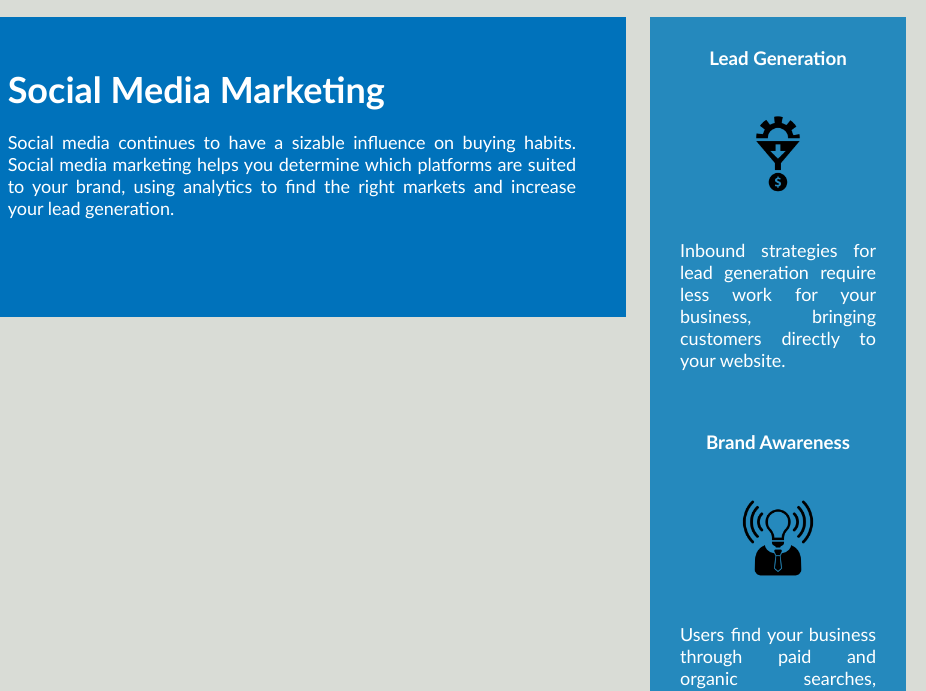
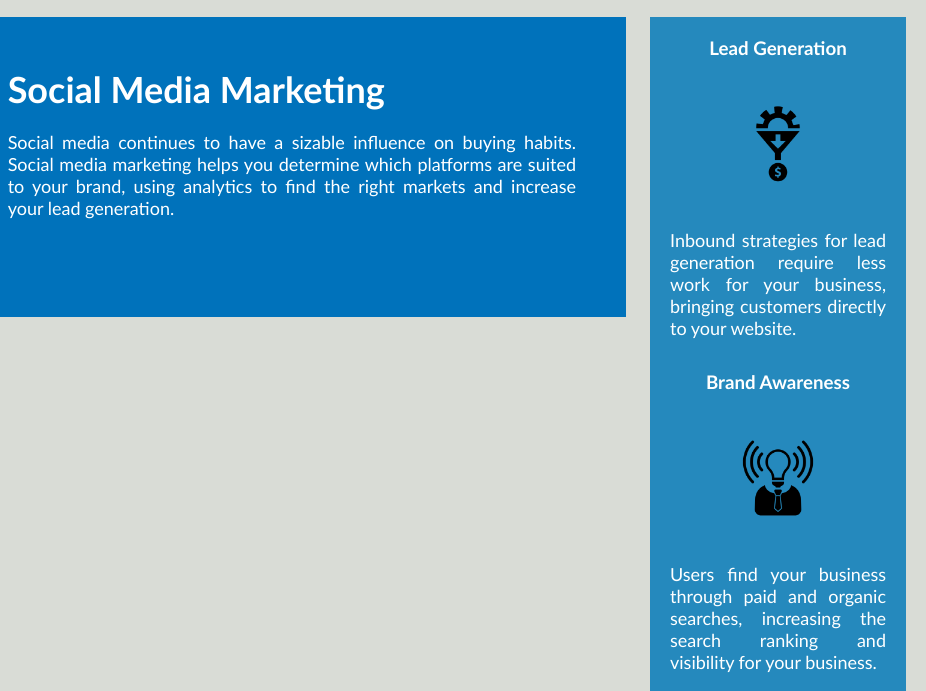
Before and after one commit to Angelajm6/Horiseon-refactoring, a plain HTML site: page index.html in a window 1280 px wide. Shown: the part 1572-2263 px from the top of the page, 354-1280 px from the left. Drawn offline with Linux system fonts and the light colour scheme.

Commit message:
last commits

```diff
--- a/assets/css/style.css
+++ b/assets/css/style.css
@@ -71,23 +71,25 @@ main p {
 }
 
 /* Grouped the different benefit class properties into one property, benefits, including the h3*/
-h3 {
-    margin-bottom:10px;
-    text-align:center;
-}
-
-/*Changed the padding to 50px*/
-.side-section {
+.benefits {
     margin-right: 20px;
-    padding: 30px;
+    padding: 20px;
     clear: both;
     float: right;
     width: 20%;
-    height:auto;
+    height: 100%;
     font-family: 'Gill Sans', 'Gill Sans MT', Calibri, 'Trebuchet MS', sans-serif;
     background-color: #2589bd;
+}
+
+.side-section{
+    margin-bottom: 32px;
     color: #ffffff;
-    justify-content:space-around;
+}
+
+.side-section h3 {
+    margin-bottom: 10px;
+    text-align: center;
 }
 
 .side-section img {
--- a/index.html
+++ b/index.html
@@ -47,7 +47,8 @@
 
     <!-- Eliminated the benefits class section-->
      <!--Added alt to every image for accessibility and usage purposes-->
-    <div class="side-section">
+    <div class="benefits">
+        <div class="side-section">
             <h3>Lead Generation</h3>
             <img src="./assets/images/lead-generation.png" alt="A tool with a dollar sign at the bottom" />
             <p>Inbound strategies for lead generation require less work for your business, bringing customers directly to your website.</p>
@@ -63,6 +64,7 @@
             <h3>Cost Management</h3>
             <img src="./assets/images/cost-management.png" alt="Dollar coin symbols">
             <p>As the search ranking for your business increases, your advertising costs decrease, and you no longer need to advertise your page.</p>
+        </div>
     </div>
 
     </main>
```
